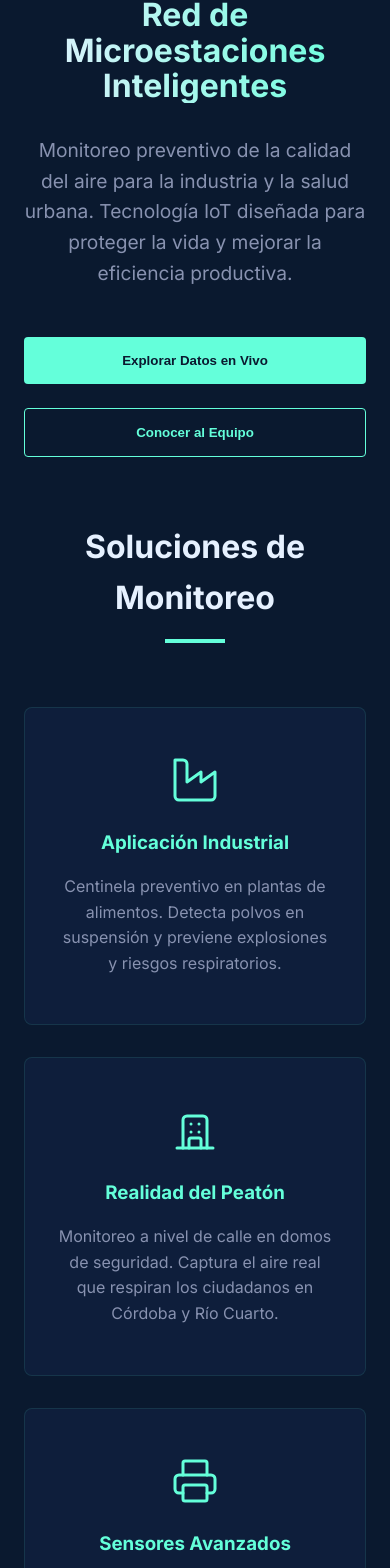
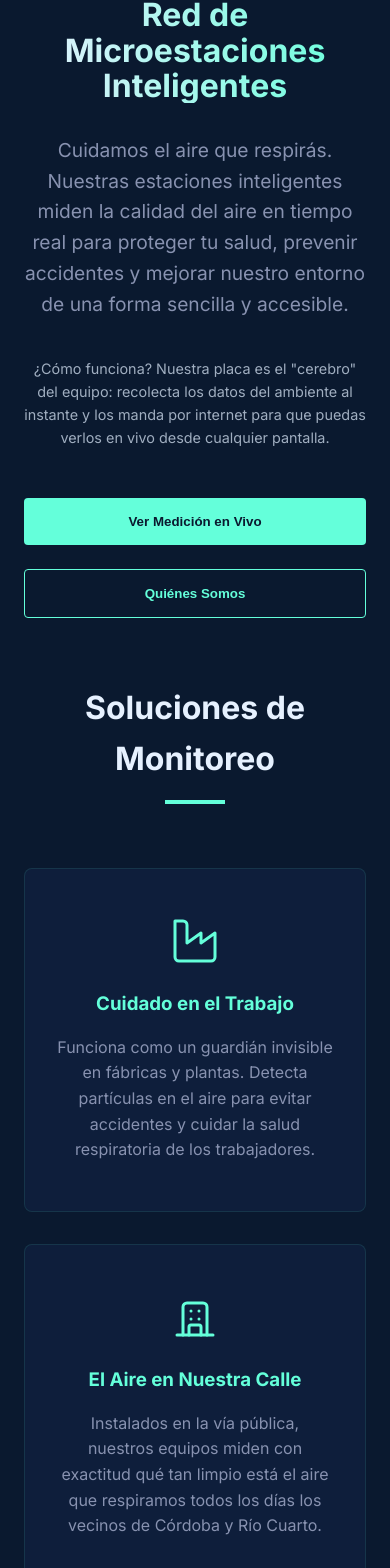
Before and after one commit to DevEco-Team/EcoDev-Feria, an Angular app in the folder frontend/dev-eco-feria/: page / in a window 390 px wide. Shown: the part 149-1717 px from the top of the page. Built offline with nearby package versions, Linux system fonts and the light colour scheme.

Commit message:
feat: actualización de textos en el home y grilla responsive del equipo

```diff
--- a/frontend/dev-eco-feria/src/app/pages/about/about.component.ts
+++ b/frontend/dev-eco-feria/src/app/pages/about/about.component.ts
@@ -20,13 +20,23 @@ import { FooterComponent } from '../../layout/footer.component';
         </p>
       </section>
 
-      <div class="team-grid animate-fade-in" style="animation-delay: 0.2s">
-        <div class="member-card" *ngFor="let member of team">
+      <div class="team-flex animate-fade-in" style="animation-delay: 0.2s;">
+        <div class="member-card" *ngFor="let member of equipoFila1">
           <div class="member-avatar">
             <svg viewBox="0 0 24 24" fill="none" stroke="currentColor" stroke-width="1"><path d="M20 21v-2a4 4 0 0 0-4-4H8a4 4 0 0 0-4 4v2"></path><circle cx="12" cy="7" r="4"></circle></svg>
           </div>
           <h3>{{member.name}}</h3>
-          <span class="member-role">Desarrollador de Software</span>
+          <span class="member-role">{{member.role}}</span>
+        </div>
+      </div>
+
+      <div class="team-flex animate-fade-in" style="animation-delay: 0.3s; margin-bottom: 8rem;">
+        <div class="member-card" *ngFor="let member of equipoFila2">
+          <div class="member-avatar">
+            <svg viewBox="0 0 24 24" fill="none" stroke="currentColor" stroke-width="1"><path d="M20 21v-2a4 4 0 0 0-4-4H8a4 4 0 0 0-4 4v2"></path><circle cx="12" cy="7" r="4"></circle></svg>
+          </div>
+          <h3>{{member.name}}</h3>
+          <span class="member-role">{{member.role}}</span>
         </div>
       </div>
 
@@ -85,19 +95,24 @@ import { FooterComponent } from '../../layout/footer.component';
       line-height: 1.8;
     }
 
-    .team-grid {
-      display: grid;
-      grid-template-columns: repeat(auto-fit, minmax(280px, 1fr));
+    /* NUEVA CLASE FLEX PARA LAS FILAS */
+    .team-flex {
+      display: flex;
+      flex-wrap: wrap;
+      justify-content: center;
       gap: 2rem;
-      margin-bottom: 8rem;
+      margin-bottom: 2rem;
     }
+
     .member-card {
       background: var(--color-panel-bg);
       border: 1px solid var(--color-border);
-      padding: 3rem 2rem;
+      padding: 3rem 1.5rem; /* Ajustamos padding para que entre todo */
       text-align: center;
       transition: var(--transition-smooth);
       border-radius: 4px;
+      width: 240px; /* Ancho fijo para que entren 4 abajo */
+      flex: 0 1 240px;
     }
     .member-card:hover {
       border-color: var(--color-accent);
@@ -116,9 +131,9 @@ import { FooterComponent } from '../../layout/footer.component';
       color: var(--color-accent);
     }
     .member-avatar svg { width: 40px; }
-    .member-card h3 { font-size: 1.25rem; margin-bottom: 0.5rem; }
+    .member-card h3 { font-size: 1.15rem; margin-bottom: 0.5rem; }
     .member-role {
-      font-size: 0.8rem;
+      font-size: 0.75rem;
       color: var(--color-accent);
       text-transform: uppercase;
       letter-spacing: 1px;
@@ -157,24 +172,27 @@ import { FooterComponent } from '../../layout/footer.component';
       .team-header h2 { font-size: 2.25rem; }
       .mentors-section { padding: 2rem; margin-bottom: 4rem; }
       .mentors-grid { gap: 2rem; }
-      .team-grid { margin-bottom: 4rem; }
     }
 
     @media (max-width: 480px) {
       .team-header h2 { font-size: 1.75rem; }
-      .member-card { padding: 2rem 1.5rem; }
+      .member-card { padding: 2rem 1.5rem; width: 100%; flex: 1 1 auto; }
       .mentor-card h4 { font-size: 1.25rem; }
     }
   `]
 })
 export class AboutComponent {
-  team = [
-    { name: 'Luciano Cañas' },
-    { name: 'Lorena Paola Pereyra' },
-    { name: 'Agustin Nicolas Gallardo Rios' },
-    { name: 'Agustin Tanno' },
-    { name: 'Romina Vanesa Huk' },
-    { name: 'Nancy Maribel Morales' }
+  equipoFila1 = [
+    { name: 'Luciano Cañas', role: 'Desarrollo de Hardware & IoT' },
+    { name: 'Lorena Paola Pereyra', role: 'Scrum Master & QA Testing' },
+    { name: 'Agustin Nicolas Gallardo Rios', role: 'Frontend Developer & Diseño UI' }
+  ];
+
+  equipoFila2 = [
+    { name: 'Agustin Tanno', role: 'Frontend Developer & Integración Web' },
+    { name: 'Romina Vanesa Huk', role: 'Ingeniería de Hardware & Sensores' },
+    { name: 'Nancy Maribel Morales', role: 'Backend Developer & Arquitectura Cloud' },
+    { name: 'Julieta Cabrera', role: 'Backend Developer & Firebase' }
   ];
 
   mentors = [
--- a/frontend/dev-eco-feria/src/app/pages/home/home.component.ts
+++ b/frontend/dev-eco-feria/src/app/pages/home/home.component.ts
@@ -8,7 +8,7 @@ import { FooterComponent } from '../../layout/footer.component';
   selector: 'app-home',
   standalone: true,
   imports: [CommonModule, RouterModule, NavbarComponent, FooterComponent],
-  template: `
+ template: `
     <app-navbar></app-navbar>
     <main class="home-container">
       <!-- Hero Section -->
@@ -17,12 +17,14 @@ import { FooterComponent } from '../../layout/footer.component';
           <span class="hero-tag">Proyecto Destacado 2026</span>
           <h1>Red de Microestaciones Inteligentes</h1>
           <p class="hero-description">
-            Monitoreo preventivo de la calidad del aire para la industria y la salud urbana.
-            Tecnología IoT diseñada para proteger la vida y mejorar la eficiencia productiva.
+            Cuidamos el aire que respirás. Nuestras estaciones inteligentes miden la calidad del aire en tiempo real para proteger tu salud, prevenir accidentes y mejorar nuestro entorno de una forma sencilla y accesible.
+          </p>
+          <p class="hero-description" style="font-size: 0.9em; margin-top: -10px; color: #a0aec0;">
+            ¿Cómo funciona? Nuestra placa es el "cerebro" del equipo: recolecta los datos del ambiente al instante y los manda por internet para que puedas verlos en vivo desde cualquier pantalla.
           </p>
           <div class="hero-actions">
-            <button class="primary-btn" routerLink="/dashboard">Explorar Datos en Vivo</button>
-            <button class="secondary-btn" routerLink="/equipo">Conocer al Equipo</button>
+            <button class="primary-btn" routerLink="/dashboard">Ver Medición en Vivo</button>
+            <button class="secondary-btn" routerLink="/equipo">Quiénes Somos</button>
           </div>
         </div>
         <div class="hero-visual">
@@ -48,22 +50,22 @@ import { FooterComponent } from '../../layout/footer.component';
             <div class="feature-icon">
               <svg viewBox="0 0 24 24" fill="none" stroke="currentColor" stroke-width="1.5" stroke-linecap="round" stroke-linejoin="round"><path d="M2 20a2 2 0 0 0 2 2h16a2 2 0 0 0 2-2V8l-7 5V8l-7 5V4a2 2 0 0 0-2-2H2z"></path></svg>
             </div>
-            <h3>Aplicación Industrial</h3>
-            <p>Centinela preventivo en plantas de alimentos. Detecta polvos en suspensión y previene explosiones y riesgos respiratorios.</p>
+            <h3>Cuidado en el Trabajo</h3>
+            <p>Funciona como un guardián invisible en fábricas y plantas. Detecta partículas en el aire para evitar accidentes y cuidar la salud respiratoria de los trabajadores.</p>
           </div>
           <div class="feature-card">
             <div class="feature-icon">
               <svg viewBox="0 0 24 24" fill="none" stroke="currentColor" stroke-width="1.5" stroke-linecap="round" stroke-linejoin="round"><path d="M3 21h18"></path><path d="M6 21V7a2 2 0 0 1 2-2h8a2 2 0 0 1 2 2v14"></path><path d="M9 21v-4a1 1 0 0 1 1-1h4a1 1 0 0 1 1 1v4"></path><path d="M10 9h.01"></path><path d="M14 9h.01"></path><path d="M10 13h.01"></path><path d="M14 13h.01"></path></svg>
             </div>
-            <h3>Realidad del Peatón</h3>
-            <p>Monitoreo a nivel de calle en domos de seguridad. Captura el aire real que respiran los ciudadanos en Córdoba y Río Cuarto.</p>
+            <h3>El Aire en Nuestra Calle</h3>
+            <p>Instalados en la vía pública, nuestros equipos miden con exactitud qué tan limpio está el aire que respiramos todos los días los vecinos de Córdoba y Río Cuarto.</p>
           </div>
           <div class="feature-card">
             <div class="feature-icon">
               <svg viewBox="0 0 24 24" fill="none" stroke="currentColor" stroke-width="1.5" stroke-linecap="round" stroke-linejoin="round"><path d="M6 18H4a2 2 0 0 1-2-2v-5a2 2 0 0 1 2-2h16a2 2 0 0 1 2 2v5a2 2 0 0 1-2 2h-2"></path><path d="M6 9V3a1 1 0 0 1 1-1h10a1 1 0 0 1 1 1v6"></path><rect x="6" y="14" width="12" height="8" rx="1"></rect></svg>
             </div>
-            <h3>Sensores Avanzados</h3>
-            <p>Integración de sensores MQ135 (gases), Sharp (polvo) y DHT22 (temp/hum) en una red distribuida de bajo costo.</p>
+            <h3>Tecnología al Alcance de Todos</h3>
+            <p>Combinamos sensores económicos pero de alta precisión para medir gases, polvo, temperatura y humedad. Así logramos que esta herramienta pueda instalarse en cualquier barrio.</p>
           </div>
         </div>
       </section>
```
